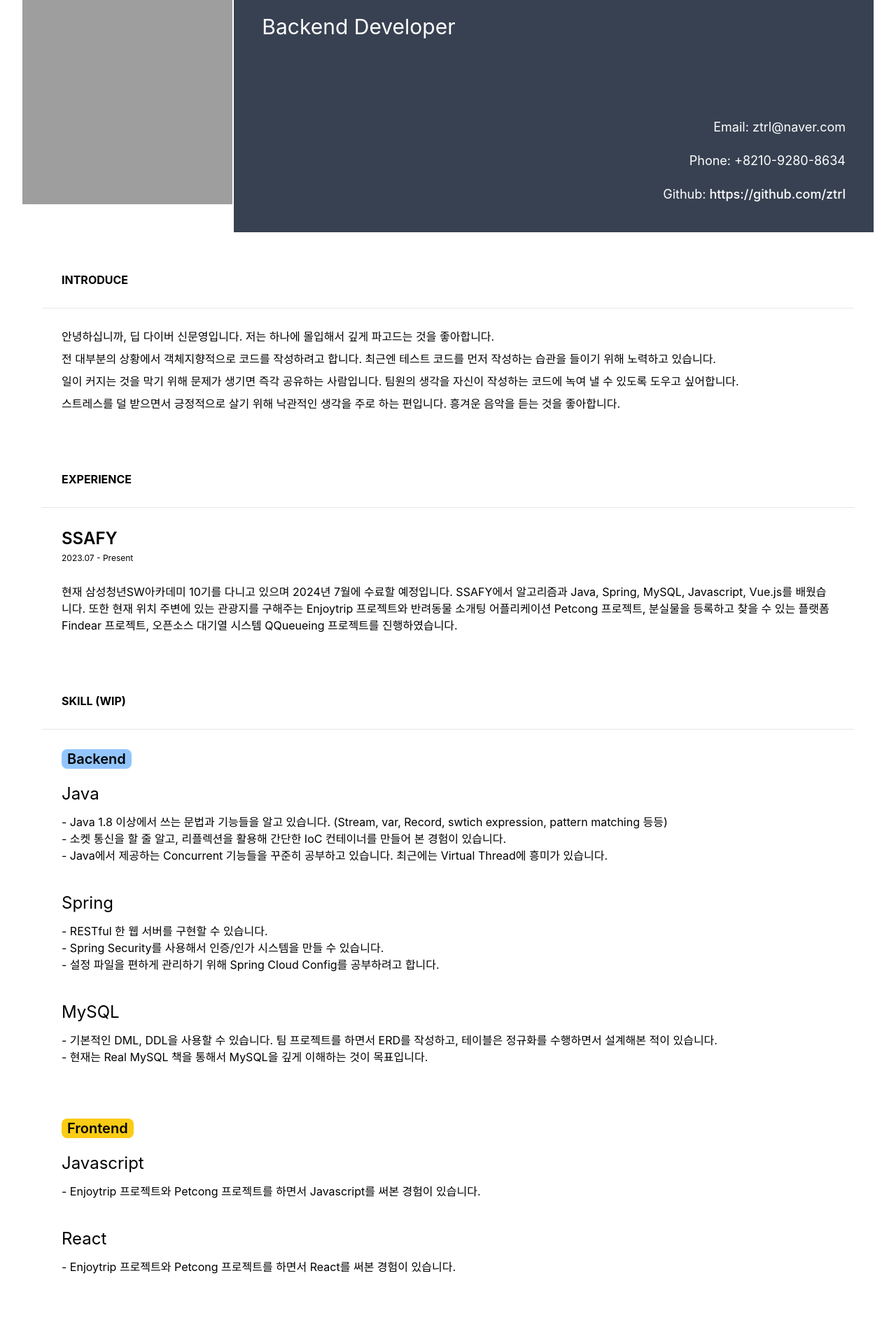
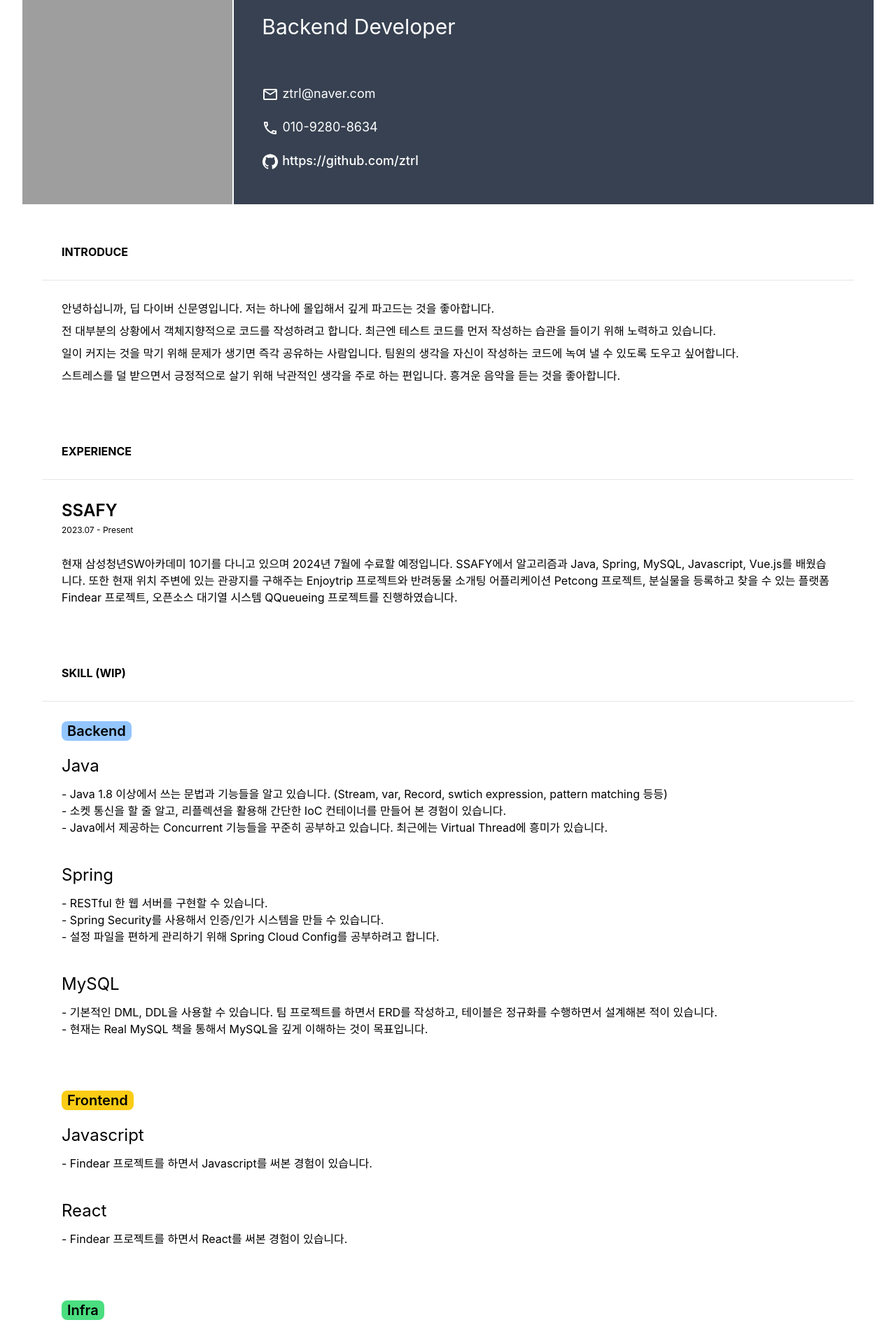
Before and after one commit to ztrl/my-home-app, a React (Vite) app: page / in a window 1280 px wide. Shown: the part 140-2037 px from the top of the page at 70% size. Built offline with nearby package versions, Linux system fonts and the light colour scheme; grey boxes are pictures that could not be loaded.

Commit message:
feat: Add mui icons

```diff
--- a/package.json
+++ b/package.json
@@ -10,6 +10,10 @@
     "preview": "vite preview"
   },
   "dependencies": {
+    "@emotion/react": "^11.11.4",
+    "@emotion/styled": "^11.11.5",
+    "@mui/icons-material": "^5.15.18",
+    "@mui/material": "^5.15.18",
     "react": "^18.2.0",
     "react-dom": "^18.2.0",
     "tailwind": "^4.0.0"
--- a/src/App.tsx
+++ b/src/App.tsx
@@ -1,4 +1,7 @@
 import "./App.css";
+import EmailOutlinedIcon from "@mui/icons-material/EmailOutlined";
+import CallOutlinedIcon from "@mui/icons-material/CallOutlined";
+import GitHubIcon from "@mui/icons-material/GitHub";
 
 function App() {
   return (
@@ -14,12 +17,15 @@ function App() {
         <div className="w-full text-start text-white bg-gray-700 p-10">
           <div className="text-5xl font-bold">신문영 (1997.01.29, 男)</div>
           <div className="text-3xl mt-10">Backend Developer</div>
-          <div className="text-end text-lg mt-28">Email: ztrl@naver.com</div>
-          <div className="text-end text-lg mt-5">Phone: +8210-9280-8634</div>
-          <div className="text-end text-lg mt-5">
-            Github:{" "}
+          <div className="text-start text-lg mt-16">
+            <EmailOutlinedIcon /> ztrl@naver.com
+          </div>
+          <div className="text-start text-lg mt-5">
+            <CallOutlinedIcon /> 010-9280-8634
+          </div>
+          <div className="text-start text-lg mt-5">
             <a className="text-white" href="https://github.com/ztrl">
-              https://github.com/ztrl
+              <GitHubIcon /> https://github.com/ztrl
             </a>
           </div>
         </div>
@@ -123,16 +129,12 @@ function App() {
               <article className="py-5">
                 <header className="text-2xl pb-3">Javascript</header>
                 <p>
-                  - Enjoytrip 프로젝트와 Petcong 프로젝트를 하면서 Javascript를
-                  써본 경험이 있습니다.
+                  - Findear 프로젝트를 하면서 Javascript를 써본 경험이 있습니다.
                 </p>
               </article>
               <article className="py-5">
                 <header className="text-2xl pb-3">React</header>
-                <p>
-                  - Enjoytrip 프로젝트와 Petcong 프로젝트를 하면서 React를 써본
-                  경험이 있습니다.
-                </p>
+                <p>- Findear 프로젝트를 하면서 React를 써본 경험이 있습니다.</p>
               </article>
             </section>
             <section className="p-7">
```
Also changed, not shown: 1 other file (tests, documents, lock files or other folders).
